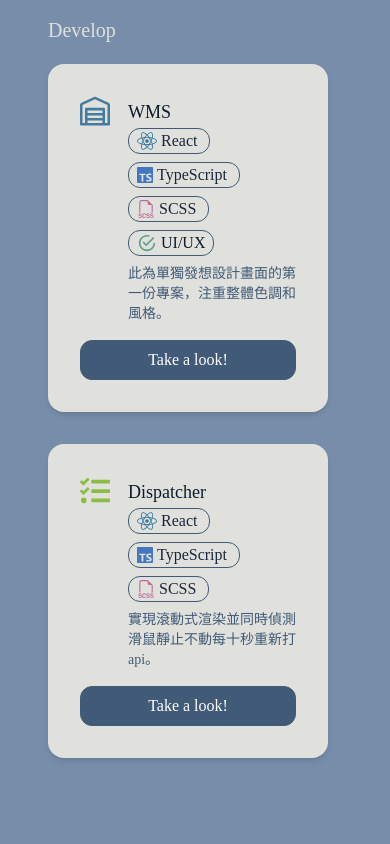
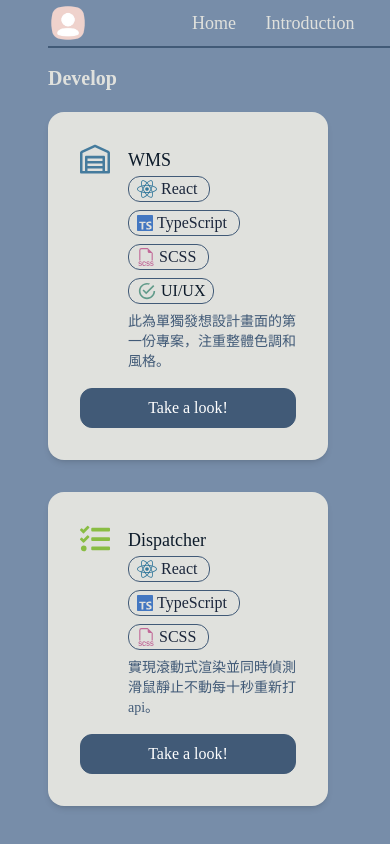
Before and after one commit to WynnieYang/wynnie_next, a Next.js app: page /Home in a window 390 px wide. Built offline with nearby package versions, Linux system fonts and the light colour scheme.

Commit message:
wynnie_fix_nav&title

```diff
--- a/src/app/(pages)/Home/page.tsx
+++ b/src/app/(pages)/Home/page.tsx
@@ -10,13 +10,13 @@ function page() {
     //專案清單
     <Suspense fallback={<Loading/>}>
       <div className='w-full h-full pl-12 py-4 overflow-y-auto'>
-        <div className='h-12 '><span className='text-bold text-xl text-E0E1DD'>Develop</span></div>
+        <div className='h-12 '><span className='text-bold text-xl text-E0E1DD font-bold'>Develop</span></div>
         <div className='flex flex-row flex-wrap'>
           <Card type='develop'/>
         </div>
         {/* <div className='h-12'><span className='text-bold text-xl text-slate-600'>Maintain</span></div>
           <Card type='maintain'/> */}
-        <div className='h-12'><span className='text-bold text-xl text-E0E1DD'>Side Project</span></div>
+        <div className='h-12'><span className='text-bold text-xl text-E0E1DD font-bold'>Side Project</span></div>
         <div className='flex flex-row flex-wrap'>
           <Card type='sideproject'/>
         </div>
--- a/src/components/Nav.tsx
+++ b/src/components/Nav.tsx
@@ -7,7 +7,7 @@ import Link from 'next/link';
 function Nav() {
     const navList = ['Home', 'Introduction']
   return (
-    <div className='ml-12 pr-8 h-12 lg:h-16 items-center justify-between hidden sm:flex border-solid border-b-2 border-415A77'>
+    <div className='ml-12 pr-8 h-12 lg:h-16 flex items-center justify-between border-solid border-b-2 border-415A77'>
         <Link href={'/Home'}><Image className='cursor-pointer' src={`${process.env.NODE_ENV === 'production' ? '/wynnie_next' : ''}/logo.png`} alt='logo' width={40} height={40} priority unoptimized /></Link>
         <div className='flex items-center justify-start flex-row'>
             { navList.map((nav,navIndex) => (
```
